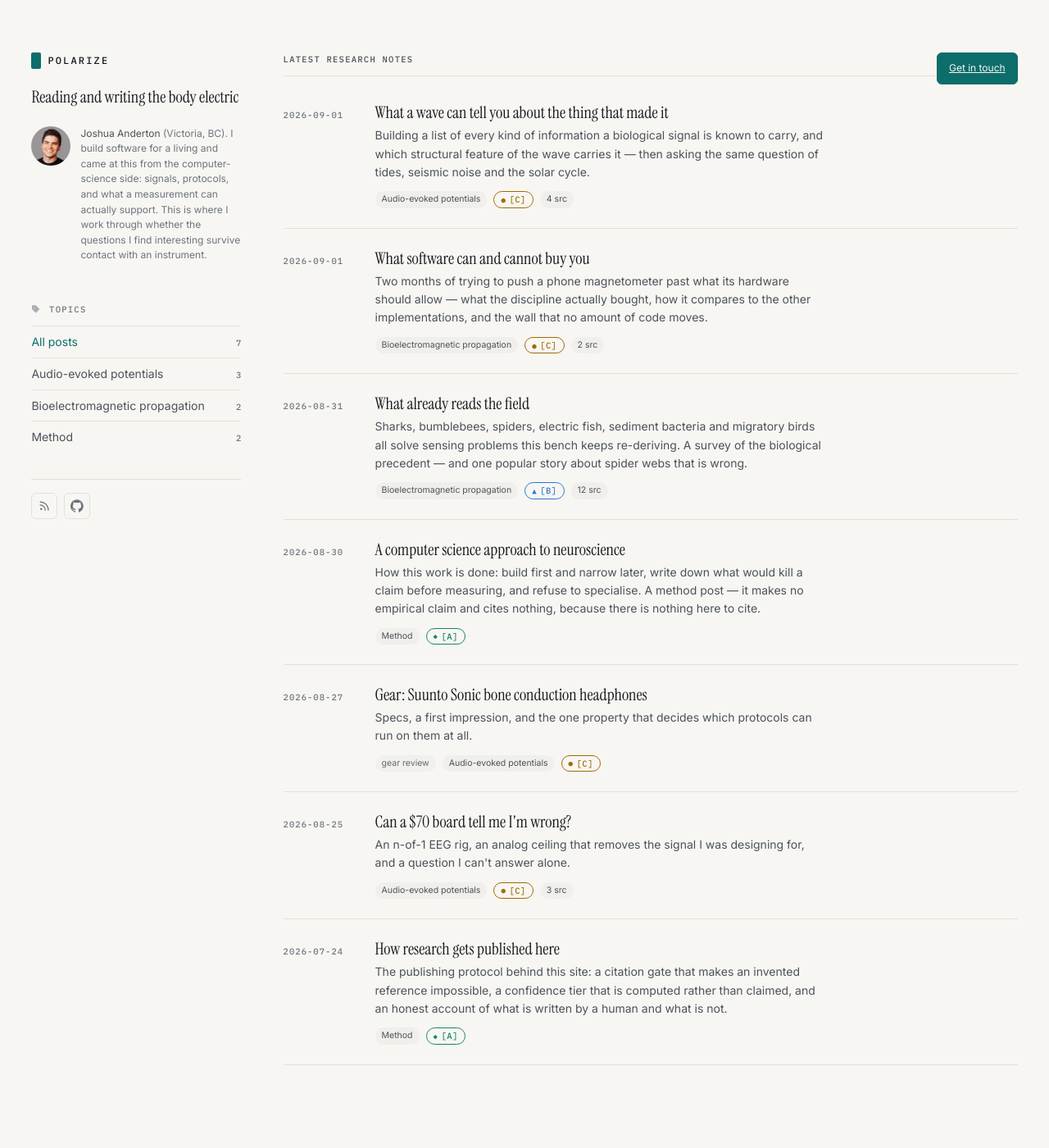
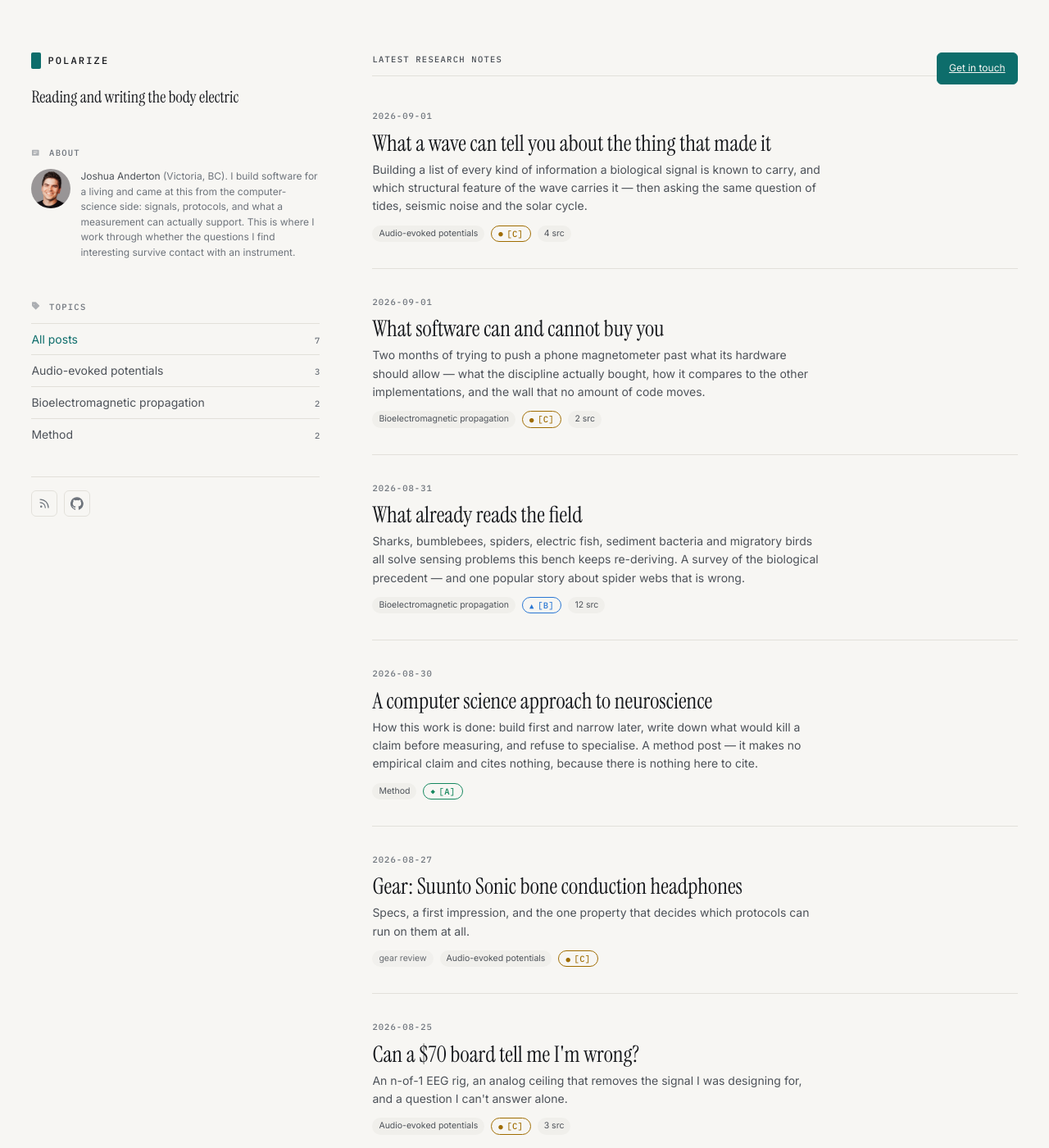
Before and after one commit to polarizetech/polarize.tech, a Jekyll site: the page built from index.html, in a window 1280 px wide and 1400 px high. Shown: the whole window at 82% size. Built offline with Jekyll 4.4.1, drawn with Linux system fonts in a browser that asks for light colours; the list of posts is cut into pages by our own code.

Commit message:
site: restructure the list layout after the Transmit template
Layout only — no colour or type changes. Three structural differences, taken
from measuring https://transmit.tailwindui.com rather than from the marketing
page:

- The sidebar is a third of the viewport there (480 of 1440). Ours was 16rem.
  Widened to 22rem, which is 24% — Transmit fills its width with a large square
  cover image, and going wider here would have left the column sparse.

- Entries stack instead of sitting in columns: date over title over description
  over meta. The date used to occupy its own left column, which fought the
  sidebar for the reader's left edge and started every title a third of the way
  across the content. The title takes --display-2 now that it carries the row.

- Sidebar sections carry a label, as Transmit's "About" and "Listen" do. The
  author note now sits under an About heading, matching the existing Topics one.

Verified at 1440 and 375: sidebar 352px, entries stacked, no horizontal
overflow, post pages and the contact CTA unaffected.

Co-Authored-By: Claude Opus 5 <noreply@anthropic.com>

```diff
--- a/_includes/sidebar.html
+++ b/_includes/sidebar.html
@@ -11,12 +11,15 @@
   <p class="side__tagline">Reading and writing the body electric</p>
 
   {%- if site.author %}
+  <div class="side__section">
+  <p class="ui-label side__heading">{% include icon.html name="note" %} About</p>
   <div class="side__bio">
     {%- if site.author.avatar %}
     <img class="side__avatar" src="{{ site.author.avatar | relative_url }}"
          alt="" width="44" height="44" loading="lazy" onerror="this.remove()" />
     {%- endif %}
     <div class="side__note">{{ site.author.note | markdownify }}</div>
+  </div>
   </div>
   {%- endif %}
 
--- a/styles.css
+++ b/styles.css
@@ -29,8 +29,8 @@ body.ui { margin: 0; }
 /* ---------- Shell: sidebar + main ---------- */
 .shell {
   display: grid;
-  grid-template-columns: 16rem minmax(0, 1fr);
-  gap: clamp(var(--space-6), 4vw, var(--space-8));
+  grid-template-columns: 22rem minmax(0, 1fr);
+  gap: clamp(var(--space-6), 5vw, var(--space-9));
   padding: var(--space-8) clamp(var(--space-5), 3vw, var(--space-7)) var(--space-9);
   align-items: start;
 }
@@ -62,12 +62,13 @@ body.ui { margin: 0; }
 }
 
 /* Author note — deliberately quiet: small, muted, below the fold of attention. */
-.side__bio { display: flex; gap: var(--space-3); margin: var(--space-5) 0 0; align-items: flex-start; }
+.side__bio { display: flex; gap: var(--space-3); margin: var(--space-3) 0 0; align-items: flex-start; }
 .side__avatar { width: 48px; height: 48px; border-radius: var(--radius-pill); flex: none; object-fit: cover; }
 .side__note { font-size: var(--text-sm); line-height: 1.55; color: var(--faint-foreground); }
 .side__note p { margin: 0; }
 .side__note strong { color: var(--muted-foreground); }
 
+.side__section { margin-top: var(--space-7); }
 .side__topics { margin-top: var(--space-7); }
 .side__heading { margin-bottom: var(--space-3); }
 .side__list { list-style: none; margin: 0; padding: 0; }
@@ -119,7 +120,7 @@ body.ui { margin: 0; }
   border-bottom: 1px solid var(--border);
   color: var(--muted-foreground);
 }
-.main__heading + .postlist .postlist__item:first-child .postlist__link { padding-top: var(--space-4); }
+.main__heading + .postlist .postlist__item:first-child .postlist__link { padding-top: var(--space-5); }
 
 /* The shell is full-bleed and the main column is allowed to be genuinely wide;
    readability is protected on the TEXT (.doc__lede, .postlist__desc, .prose)
@@ -192,16 +193,19 @@ body.ui { margin: 0; }
 /* Two columns, not three. The main column is ~600px next to the sidebar, and a
    third column for the badges left the title wrapping at ~200px. The badges sit
    under the description instead. */
+/* Stacked, not columnar: date over title over description over meta. The date
+   used to sit in its own left column, which fought the sidebar for the reader's
+   left edge and left the title starting a third of the way across. */
 .postlist__link {
-  display: grid;
-  grid-template-columns: 6rem minmax(0, 1fr);
-  gap: var(--space-2) var(--space-4);
-  align-items: baseline;
-  padding: var(--space-5) 0;
+  display: flex;
+  flex-direction: column;
+  align-items: flex-start;
+  gap: var(--space-2);
+  padding: var(--space-6) 0;
   text-decoration: none;
   transition: opacity var(--motion-base) ease;
 }
-.postlist__body { grid-column: 2; }
+.postlist__body { display: block; }
 .postlist__link:hover { opacity: .7; }
 .postlist__date {
   font-family: var(--font-mono);
@@ -213,14 +217,13 @@ body.ui { margin: 0; }
 .postlist__title {
   display: block;
   font-family: var(--font-display);
-  font-size: var(--display-3);
+  font-size: var(--display-2);
   line-height: 1.25;
   color: var(--foreground);
   margin-bottom: var(--space-1);
 }
 .postlist__desc { display: block; font-size: var(--text-base); line-height: 1.6; color: var(--muted-foreground); max-width: 62ch; }
 .postlist__meta {
-  grid-column: 2;
   display: flex;
   gap: var(--space-2);
   flex-wrap: wrap;
@@ -228,10 +231,7 @@ body.ui { margin: 0; }
   margin-top: var(--space-1);
 }
 
-@media (max-width: 680px) {
-  .postlist__link { grid-template-columns: 1fr; }
-  .postlist__body, .postlist__meta { grid-column: 1; }
-}
+
 
 /* ---------- Post ---------- */
 .post__head { max-width: 68ch; border-bottom: 1px solid var(--border); padding-bottom: var(--space-6); margin-bottom: var(--space-7); }
```
